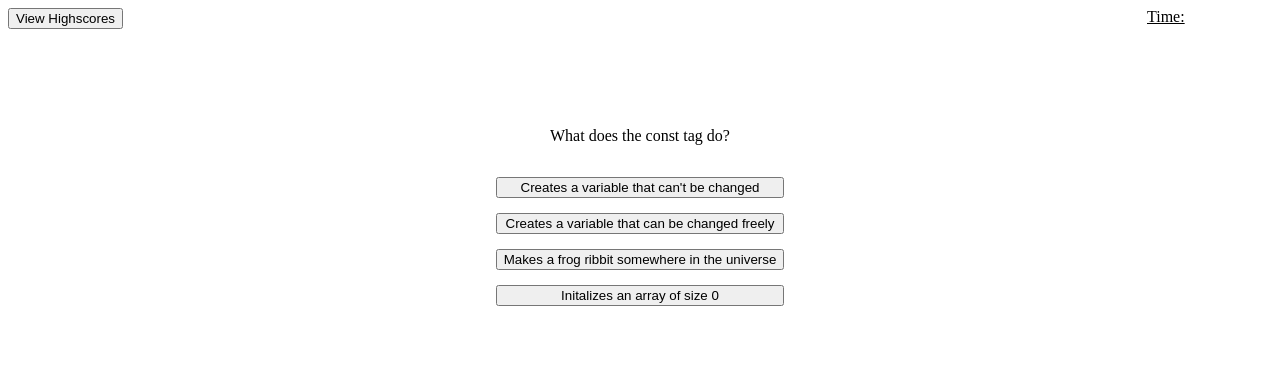
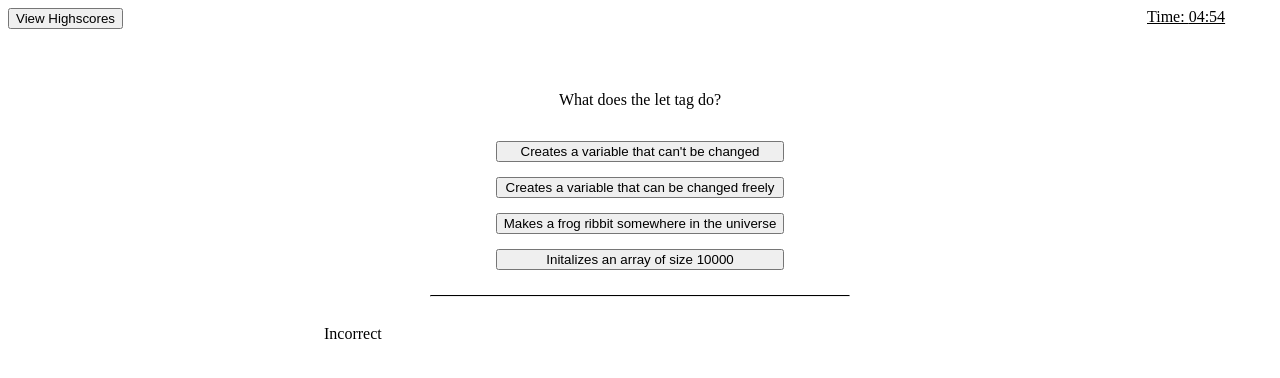
Before and after one commit to Cynwise/codingQuiz, a plain HTML site: page index.html in a window 1280 px wide. Both pictures are taken after a click on the button "Creates a variable that can't be changed". Drawn offline with Linux system fonts and the light colour scheme.

Commit message:
quiz now cycles to next questions and stores a player score.

```diff
--- a/Develop/script.js
+++ b/Develop/script.js
@@ -1,12 +1,41 @@
 const questionArea = document.getElementById('question');
 const questionElement = document.getElementById('question');
-const answerButtons = document.getElementById('choiceArea'); //
+const answerButtons = document.getElementById('choiceArea');
+const answerFeedback = document.getElementById('answerFeedback');
 
-let shuffledQuestions, currentQuestion;
+let shuffledQuestions = 0;
+let currentQuestion = 0;
+let pointsScored = 0;
 
 window.addEventListener('load', gameLoop);
+answerButtons.addEventListener('click', () => {
+    currentQuestion++
+    nextQuestion()
+})
+//
+function startTimer(duration, display) {
+    var timer = duration, minutes, seconds;
+    setInterval(function () {
+        minutes = parseInt(timer / 60, 10);
+        seconds = parseInt(timer % 60, 10);
 
+        minutes = minutes < 10 ? "0" + minutes : minutes;
+        seconds = seconds < 10 ? "0" + seconds : seconds;
 
+        display.textContent = minutes + ":" + seconds;
+
+        if (--timer < 0) {
+            timer = duration;
+        }
+    }, 1000);
+}
+
+window.onload = function () {
+    var fiveMinutes = 60 * 5,
+        display = document.querySelector('#time');
+    startTimer(fiveMinutes, display);
+};
+//
 function gameLoop(){
 
     shuffledQuestions = questions.sort(() => Math.random() - .5);
@@ -19,6 +48,7 @@ function nextQuestion(){
 
     resetGameField();
     showQuestion(shuffledQuestions[currentQuestion]);
+    // console.log(pointsScored);
 
 }
 
@@ -60,6 +90,10 @@ function selectedAnswer(e){
     Array.from(answerButtons.children).forEach(button => {
         setStatusClass(button, button.dataset.correct);
     })
+    if(shuffledQuestions.length > currentQuestion + 1){
+        nextQuestion();
+    }
+
 
 
 }
@@ -67,11 +101,25 @@ function selectedAnswer(e){
 function setStatusClass(element, correct){
     clearStatus(element);
 
+    //this always says incorrect don't know why
+
     if(correct) {
 
         element.classList.add('correct')
+        answerFeedback.innerText = "Correct";
+        answerFeedback.classList.remove('hide');
+        pointsScored = pointsScored + 5;
+
+
+
+
     } else {
         element.classList.add('wrong')
+        answerFeedback.innerText = "Incorrect";
+        answerFeedback.classList.remove('hide');
+         pointsScored = pointsScored - 3;
+
+
     }
 
 }
@@ -80,6 +128,7 @@ function clearStatus(element){
 
     element.classList.remove('correct');
     element.classList.remove('wrong');
+    //answerFeedback.classList.add('hide');
 }
 
 const questions = [
@@ -91,5 +140,25 @@ const questions = [
             { text: "Makes a frog ribbit somewhere in the universe" , correct: false},
             { text: "Initalizes an array of size 0", correct: false}
         ]
+    },
+
+    {
+        question: "What does the let tag do?",
+        answer: [
+            { text: "Creates a variable that can't be changed", correct: true },
+            { text: "Creates a variable that can be changed freely", correct: false},
+            { text: "Makes a frog ribbit somewhere in the universe" , correct: false},
+            { text: "Initalizes an array of size 10000", correct: false}
+        ]
+    },
+
+    {
+        question: "What does the javascript tag do?",
+        answer: [
+            { text: "Creates a variable that can't be changed", correct: true },
+            { text: "Creates a variable that can be changed freely", correct: false},
+            { text: "Makes a frog ribbit somewhere in the universe" , correct: false},
+            { text: "Initalizes an array of size 40000", correct: false}
+        ]
     }
 ]
--- a/Develop/style.css
+++ b/Develop/style.css
@@ -33,6 +33,7 @@ body{
 
     display: grid;
     gap: 15px;
+
 }
 
 .button:hover {
@@ -40,3 +41,23 @@ body{
     border-color: black;
 
 }
+
+#answerFeedback {
+
+    margin-top: 20px;
+    justify-content: left;
+    width: 50%;
+
+}
+
+hr{
+    border-top: 1px solid black;
+    width: 33%;
+    margin-top: 25px;
+}
+
+.hide {
+
+    display: none;
+
+}
--- a/index.html
+++ b/index.html
@@ -13,18 +13,24 @@
             <button class = seeScore>View Highscores</button>
         </div>
         <div class = "gameTimer">
-            <u>Time:</u>
+            <u>Time: <span id="time">05:00</span></u>
         </div>
     </div>
 
     <div class = "quizArea">
             <div id = question>Question Here</div>
             <div id = "choiceArea" class = "choiceButtons">
-                <button class = "button">Answer 1 </button>
-                <button class = "button">Answer 2 </button>
-                <button class = "button">Answer 3 </button>
-                <button class = "button">Answer 4 </button>
+                <button class = "answerButton" >Answer 1 </button>
+                <button class = "answerButton" >Answer 2 </button>
+                <button class = "answerButton" >Answer 3 </button>
+                <button class = "answerButton" >Answer 4 </button>
 
+            </div>
+
+            <hr>
+
+            <div id = "answerFeedback" class = "hide">
+                <i> correct</i>
             </div>
     </div>
 
```
